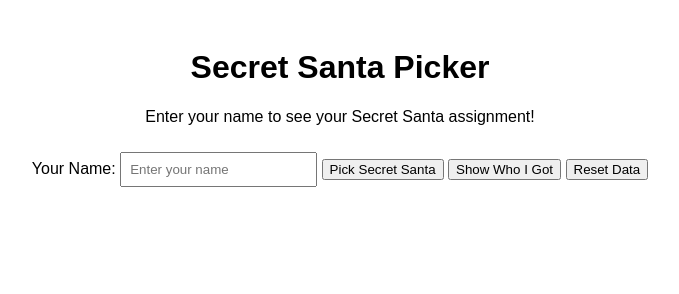
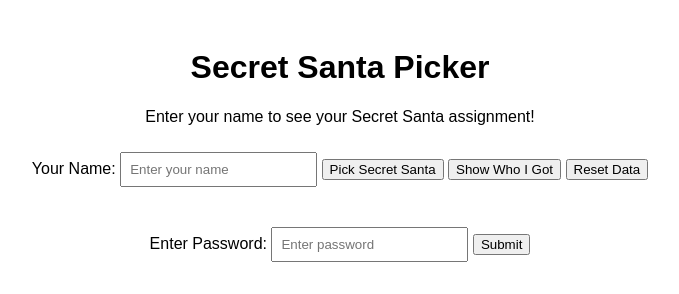
Before and after one commit to Jstxs/Santa, a plain HTML site: page index.html in a window 1280 px wide. Both pictures are taken after a click on the button "Reset Data". Shown: the whole page, without its empty margins (300-979 px from the left). Drawn offline with Linux system fonts and the light colour scheme.

Commit message:
Add files via upload

```diff
--- a/index.html
+++ b/index.html
@@ -21,6 +21,10 @@
             padding: 8px;
             margin: 10px 0;
         }
+        #passwordPrompt {
+            display: none;
+            margin-top: 20px;
+        }
     </style>
 </head>
 <body>
@@ -31,13 +35,23 @@
     <input type="text" id="nameInput" placeholder="Enter your name">
     <button onclick="pickSecretSanta()">Pick Secret Santa</button>
     <button onclick="showWhoIGot()">Show Who I Got</button>
-    <button onclick="resetData()">Reset Data</button> <!-- Reset Button -->
+
+    <!-- Reset button always shown for Justin Oshima -->
+    <button id="resetBtn" onclick="askForPassword()">Reset Data</button>
 
     <div id="result" class="hidden"></div>
 
+    <!-- Password Prompt for Reset -->
+    <div id="passwordPrompt">
+        <label for="passwordInput">Enter Password:</label>
+        <input type="password" id="passwordInput" placeholder="Enter password">
+        <button onclick="verifyPassword()">Submit</button>
+    </div>
+
     <script>
-        const participants = ["Justin", "Jaryl", "Kyle", "Yuma", "Mika", "Nicole", "Alina", "Yosei", "Andrei", "Ceejay", "Kazuya", "Jones", "Jun", "Versie"];
+        const participants = ["Justin Oshima", "Jaryl", "Kyle", "Yuma", "Mika", "Nicole", "Alina", "Yosei", "Andrei", "Ceejay", "Kazuya", "Jones", "Jun", "Versie"];
         let assignments = [];
+        const myName = "Justin Oshima"; // Replace with your name
 
         function pickSecretSanta() {
             // Check if the user has already picked
@@ -82,15 +96,16 @@
         }
 
         function showWhoIGot() {
-            // Check if the user has picked
-            if (!localStorage.getItem('hasPicked')) {
-                alert("You haven't picked your Secret Santa yet!");
+            const nameInput = document.getElementById('nameInput').value.trim();
+
+            if (nameInput === "") {
+                alert("Please enter your name!");
                 return;
             }
 
-            const nameInput = document.getElementById('nameInput').value.trim();
-            if (nameInput === "") {
-                alert("Please enter your name!");
+            // Check if the user has already picked
+            if (!localStorage.getItem('hasPicked')) {
+                alert("You haven't picked your Secret Santa yet!");
                 return;
             }
 
@@ -100,7 +115,23 @@
             if (assignmentForName) {
                 alert(`You got: ${assignmentForName.receiver}`);
             } else {
-                alert("Assignment not found.");
+                alert("Assignment not found. Please pick your Secret Santa first.");
+            }
+        }
+
+        function askForPassword() {
+            // Show the password prompt for resetting the data
+            document.getElementById('passwordPrompt').style.display = 'block';
+        }
+
+        function verifyPassword() {
+            const enteredPassword = document.getElementById('passwordInput').value.trim();
+            const correctPassword = "Justin123@";
+
+            if (enteredPassword === correctPassword) {
+                resetData();
+            } else {
+                alert("Incorrect password. You are not authorized to reset the data.");
             }
         }
 
@@ -113,6 +144,8 @@
             alert("Data has been reset. You can now pick a new Secret Santa.");
             document.getElementById('result').classList.add('hidden');
             document.getElementById('nameInput').value = "";
+            document.getElementById('passwordInput').value = "";
+            document.getElementById('passwordPrompt').style.display = 'none';
         }
     </script>
 </body>
```
